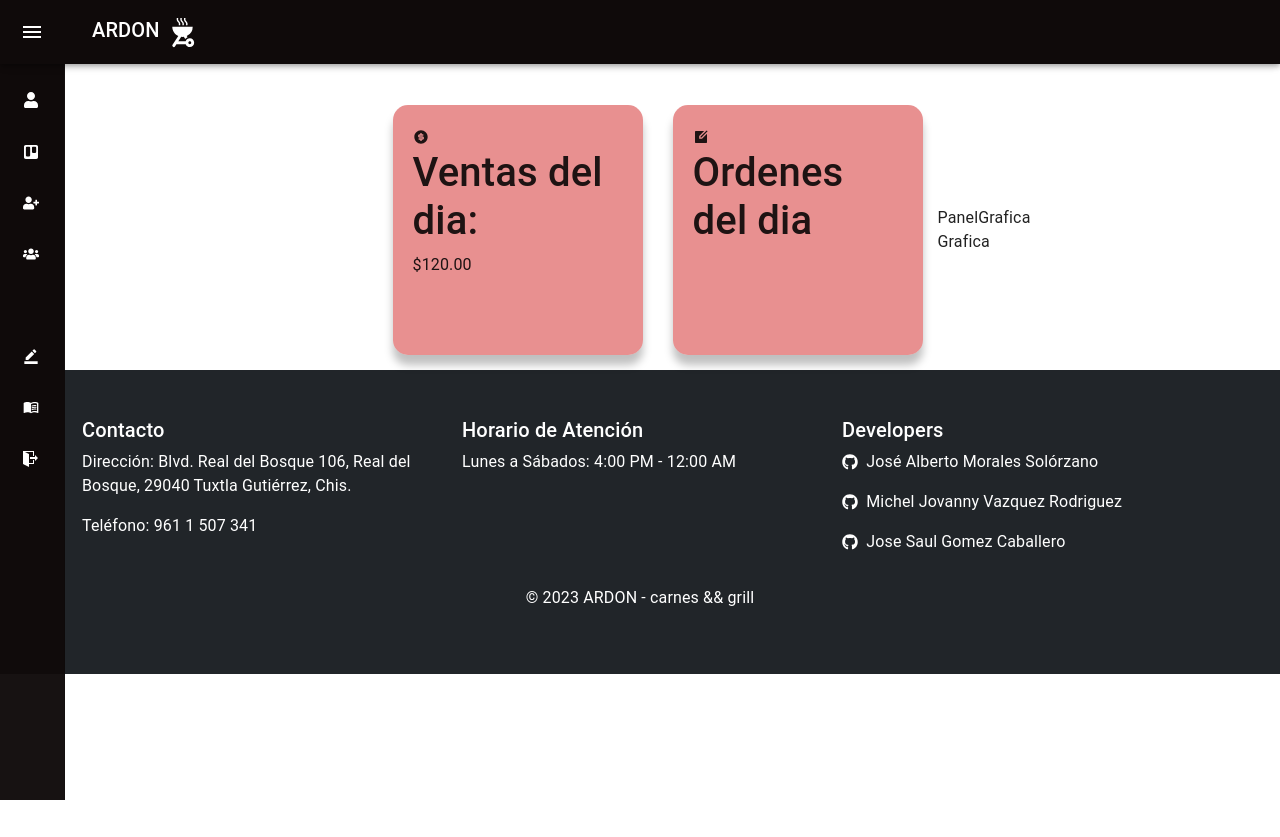
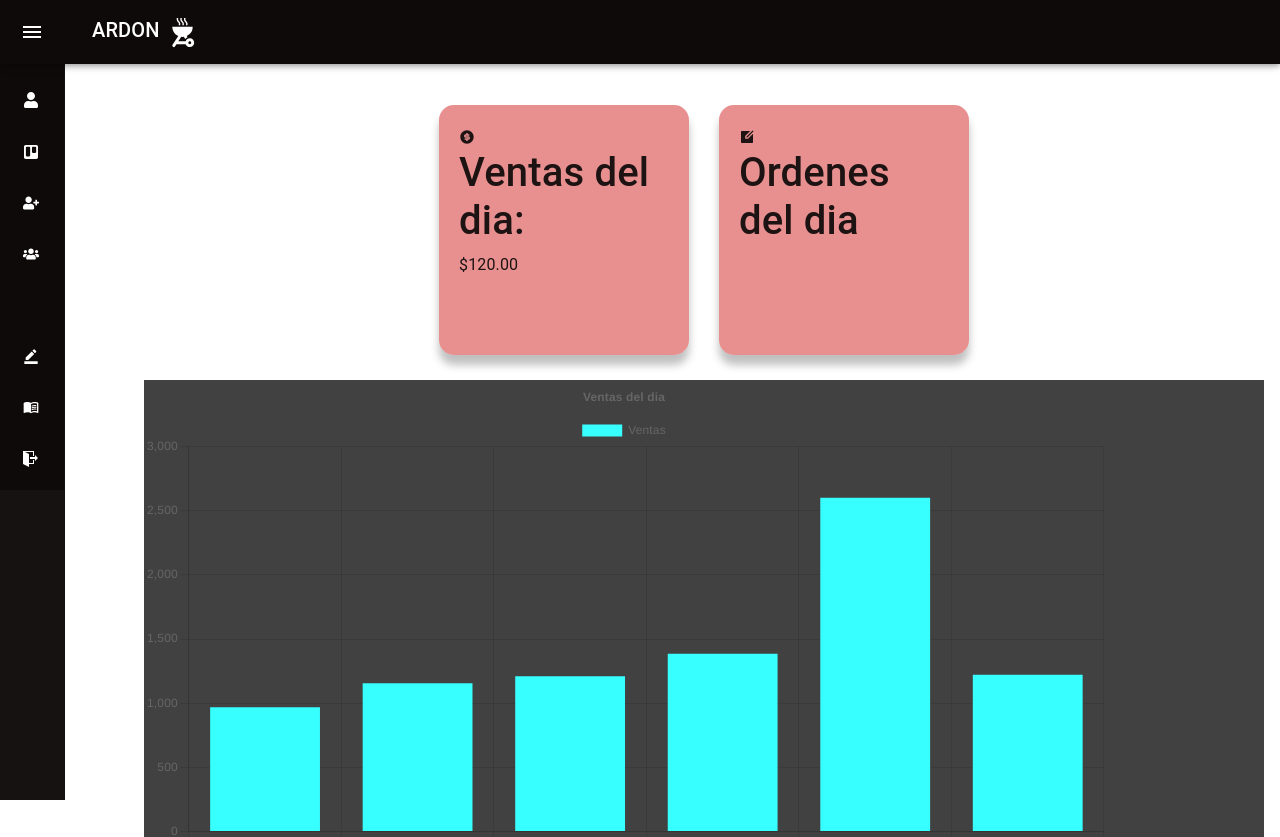
Before and after one commit to JAL117/piWeb, a React (Vite) app: page /inicio/panel in a window 1280 px wide. Shown: the top 837 px of the page. Before the commit the page ends 800 px from the top, so only its background shows below. Built offline with nearby package versions, Linux system fonts and the light colour scheme; some icons are missing.

Commit message:
Grafica realizada

```diff
--- a/src/components/Panel/Grafica.jsx
+++ b/src/components/Panel/Grafica.jsx
@@ -1,9 +1,61 @@
-import React from 'react'
+import React, { useMemo } from "react";
+import {
+  Chart as ChartJS,
+  CategoryScale,
+  LinearScale,
+  PointElement,
+  BarElement,
+  Title,
+  Tooltip,
+  Legend,
+  Filler,
+} from "chart.js";
+import { Bar } from "react-chartjs-2";
 
-function Grafica() {
-  return (
-    <div>Grafica</div>
-  )
+ChartJS.register(
+  CategoryScale,
+  LinearScale,
+  PointElement,
+  BarElement,
+  Title,
+  Tooltip,
+  Legend,
+  Filler
+);
+
+const options = {
+  responsive: true,
+  fill: true,
+  plugins: {
+    legend: {
+      position: "top",
+    },
+    title: {
+      display: true,
+      text: "Ventas del dia",
+    }
+  }
+};
+
+const labels = ["Lunes", "Martes", "Miercoles", "Jueves", "Viernes", "Sabado"];
+const scores = [968.0, 1155.0, 1210.0, 1386.0, 2600.0, 1222.0];
+
+export default function Grafica() {
+  const data = useMemo(function () {
+    return {
+      datasets: [
+        {
+          label: "Ventas",
+          data: scores,
+          tension: 0.3,
+          borderColor: "#1ABC9C",
+          pointRadius: 8,
+          backgroundColor: " rgb(56, 255, 255)",
+          color: "white",
+        },
+      ],
+      labels,
+    };
+  }, []);
+  return <Bar options={options} data={data} />;
 }
-
-export default Grafica
--- a/src/components/Panel/PanelGrafica.jsx
+++ b/src/components/Panel/PanelGrafica.jsx
@@ -1,9 +1,10 @@
 import React from 'react'
+import "../../styles/PanelGrafica.css"
 import Grafica from './Grafica'
 
 function PanelGrafica() {
   return (
-    <div>PanelGrafica
+    <div className='panel-grafica'>
       <Grafica/>
     </div>
   )
--- a/src/pages/Panel.jsx
+++ b/src/pages/Panel.jsx
@@ -6,10 +6,10 @@ import PanelGrafica from '../components/Panel/PanelGrafica'
 function Panel() {
   return (
     <div className='panel_principal'>
-      <>
+      <div style={{display: 'flex'}}>
       <PanelVentas/>
       <PanelOrdenes/>
-      </>
+      </div>
       <PanelGrafica/>
     </div>
   )
--- a/src/styles/Panel.css
+++ b/src/styles/Panel.css
@@ -10,6 +10,7 @@
 
 .panel_principal{
     display: flex;
+    flex-direction: column;
     align-items: center;
     justify-content: center;
 }
--- /dev/null
+++ b/src/styles/PanelGrafica.css
@@ -0,0 +1,9 @@
+.panel-grafica {
+  width: 140vh;
+  height: 480px;
+  position: relative;
+  margin-bottom: 10px;
+  margin-top: 10px;
+  background-color: rgba(0, 0, 0, 0.747);
+  color: rgb(247, 250, 250);
+}
```
